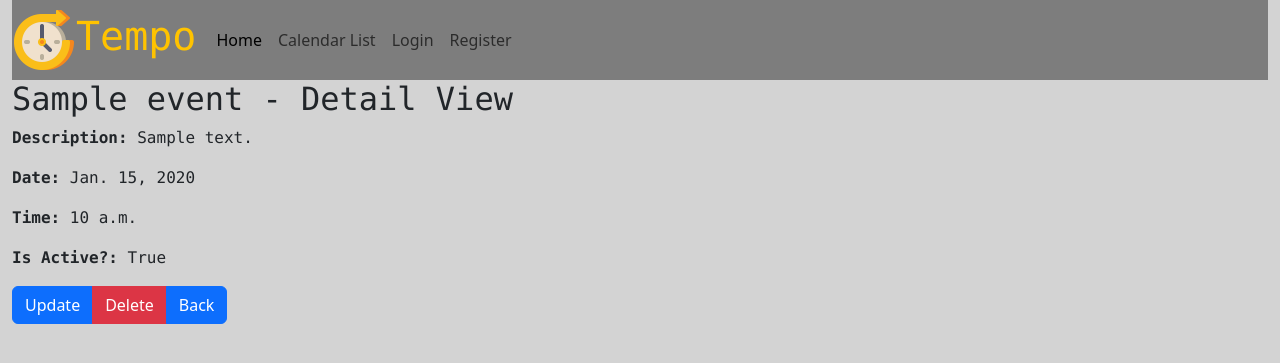
After one commit to CamillaLucero23/Calendar-App-Repository, a Django app: page /calendar/1/event/1 in a window 1280 px wide. The commit adds this page. Shown: the top 363 px of the page. Run offline with Django 4.2, Linux system fonts and the light colour scheme; tables that the repository leaves empty hold one stand-in row (values such as "Sample post"); some libraries are stand-ins or nearby versions.

Commit message:
Finish User Auth.

```diff
--- a/calendar_app/calendar_app/models.py
+++ b/calendar_app/calendar_app/models.py
@@ -21,6 +21,20 @@ class Member(models.Model):
     user = models.OneToOneField(User,null=True, on_delete=models.CASCADE) #connects user to calendars
     calendar = models.OneToOneField(Calendar,null=True, on_delete=models.CASCADE)
 
+    class Meta:
+        permissions = [
+            ("can_edit_calendar", "Can Edit Calendar"),
+        ]
+    #Gets the name of the em and uses that for their display on /admin
+    def __str__(self):
+        return self.first_name
+
+    #Gets URL to access instance of model
+    def get_absolute_url(self):
+        """Returns the URL to access a particular instance of the model."""
+        return reverse('calendar-detail', args=[str(self.id)])
+
+
 class Event(models.Model):
 
     #Model Variables
--- a/calendar_app/calendar_app/templates/calendar_app/base_template.html
+++ b/calendar_app/calendar_app/templates/calendar_app/base_template.html
@@ -51,6 +51,7 @@
              <a class="nav-link" href="{% url 'calendar' %}">Calendar List</a>
 
              {% if user.is_authenticated %}
+               <a class="nav-link" href="{% url 'user-page' %}">Profile Page</a>
                <a class="nav-link" href="{% url 'logout' %}?next={{ request.path }}">Logout {{user}}</a>
              {% else %}
                <a class="nav-link" href="{% url 'login' %}?next={{ request.path }}">Login</a>
--- a/calendar_app/calendar_app/templates/calendar_app/calendar_detail.html
+++ b/calendar_app/calendar_app/templates/calendar_app/calendar_detail.html
@@ -14,8 +14,8 @@
         <p><strong>Time: </strong> {{event.time}}</p>
         <p><strong>Is Active?: </strong> {{event.is_active}}</a>
             <div class="btn-group">
-                <a href="{% url 'update-event' calendar.id event.id %}" class="btn btn-primary" role="button">Update</a>
-                <a href="{% url 'delete-event' calendar.id event.id %}" class="btn btn-danger" role="button">Delete</a>
+                <a href="{% url 'update-event' event.calendar.id event.id %}" class="btn btn-primary" role="button">Update</a>
+                <a href="{% url 'delete-event' event.calendar.id event.id %}" class="btn btn-danger" role="button">Delete</a>
                 <a href="{% url 'calendar' %}" class="btn btn-primary" role="button">Back</a>
             </div>
         {% endif %}
--- a/calendar_app/calendar_app/templates/calendar_app/delete_event.html
+++ b/calendar_app/calendar_app/templates/calendar_app/delete_event.html
@@ -9,8 +9,8 @@
 
 <form action="delete-event" method="post">
 {% csrf_token %}
-<input type="submit" value="Delete">
-<a href="{{event.get_absolute_url}}" class="btn btn-primary" role="button">Back</a>
+<input class="btn btn-primary" type="submit" value="Delete">
+<a href="{% url 'event-detail' event.calendar.id event.id %}" class="btn btn-primary" role="button">Back</a>
 </form>
 
 {%endblock%}
--- /dev/null
+++ b/calendar_app/calendar_app/templates/calendar_app/event_detail.html
@@ -0,0 +1,17 @@
+<!-- inherit from base.html-->
+{% extends "calendar_app/base_template.html" %}
+
+<!-- Replace block content in base_template.html -->
+{% block content %}
+<h2>{{event.title}} - Detail View </h2>
+
+<p><strong>Description: </strong> {{event.description}}</p>
+<p><strong>Date: </strong> {{event.date}}</p>
+<p><strong>Time: </strong> {{event.time}}</p>
+<p><strong>Is Active?: </strong> {{event.is_active}}</a>
+    <div class="btn-group">
+        <a href="{% url 'update-event' event.calendar.id event.id %}" class="btn btn-primary" role="button">Update</a>
+        <a href="{% url 'delete-event' event.calendar.id event.id %}" class="btn btn-danger" role="button">Delete</a>
+        <a href="{% url 'calendar-detail' event.calendar.id %}" class="btn btn-primary" role="button">Back</a>
+    </div>
+{%endblock%}
--- a/calendar_app/calendar_app/templates/calendar_app/update_event.html
+++ b/calendar_app/calendar_app/templates/calendar_app/update_event.html
@@ -31,7 +31,6 @@
 
             <div class="form-group">
                 <input class="btn btn-primary" type="submit" value="Submit">
-                <a href="{% url 'event' %}" class="btn btn-primary" role="button">Back</a>
             </div>
 
             </div>
--- a/calendar_app/calendar_app/templates/calendar_app/user.html
+++ b/calendar_app/calendar_app/templates/calendar_app/user.html
@@ -16,3 +16,5 @@
         <a href="{{user.member.calendar.get_absolute_url}}" class="btn btn-primary" role="button">View</a>
 
 </div>
+
+{% endblock %}
--- a/calendar_app/calendar_app/views.py
+++ b/calendar_app/calendar_app/views.py
@@ -5,6 +5,9 @@ from .models import *
 from .forms import *
 from .decorators import *
 from django.views import generic
+
+from django.contrib.auth.models import User, Permission
+from django.contrib.contenttypes.models import ContentType
 
 from django.contrib.auth.mixins import LoginRequiredMixin
 from django.contrib.auth.models import Group
@@ -59,6 +62,7 @@ def create_event(request, pk):
     context = {'form': form}
     return render(request, 'calendar_app/create_event.html', context)
 
+
 @login_required(login_url='login')
 @allowed_users(allowed_roles=['user_role'])
 def update_event(request, calendar_id, pk):
@@ -76,26 +80,31 @@ def update_event(request, calendar_id, pk):
             event.save()
 
             #redirect
-            return redirect('event-detail', event.id)
+            return redirect('calendar-detail', pk)
 
     context = {'form': form}
     return render(request, 'calendar_app/update_event.html', context)
 
 @login_required(login_url='login')
 @allowed_users(allowed_roles=['user_role'])
-def delete_event(request, pk):
-    event = Event.objects.get(id=pk)
+def delete_event(request, pk, calendar_id):
+    if request.user.has_perm('calendar_app.can_edit_calendar'):
+        event = Event.objects.get(id=pk)
 
-    if request.method == 'POST':
+        if request.method == 'POST':
 
-        #delete form if post
-        event.delete()
+            #delete form if post
+            event.delete()
 
+            #redirect
+            return redirect('event')
+
+        context = {'event' : event}
+        return render(request, 'calendar_app/delete_event.html', context)
+
+    else:
         #redirect
-        return redirect('event')
-
-    context = {'event' : event}
-    return render(request, 'calendar_app/delete_event.html', context)
+            return redirect('/')
 
 
 def registerPage(request):
@@ -110,11 +119,15 @@ def registerPage(request):
             group = Group.objects.get(name='user_role')
             user.groups.add(group)
 
+            calendar = Calendar.objects.create()
+            content_type = ContentType.objects.get_for_model(calendar)
+            permission = Permission.objects.get(codename='can_edit_calendar', content_type=content_type)
+            user.user_permissions.add(permission)
+
             member = Member.objects.create(user=user)
-            calendar = Calendar.objects.create()
             member.calendar = calendar
+
             member.save()
-
             return redirect('login')
 
     context = {'form' : form}
@@ -133,4 +146,4 @@ def userPage(request):
             form.save()
 
     context = {'calendars':calendar, 'form':form}
-    return render(request, 'portfolio_app/user.html', context)
+    return render(request, 'calendar_app/user.html', context)
```
Also changed, not shown: calendar_app/calendar_app/migrations/0002_alter_member_options.py (added).
